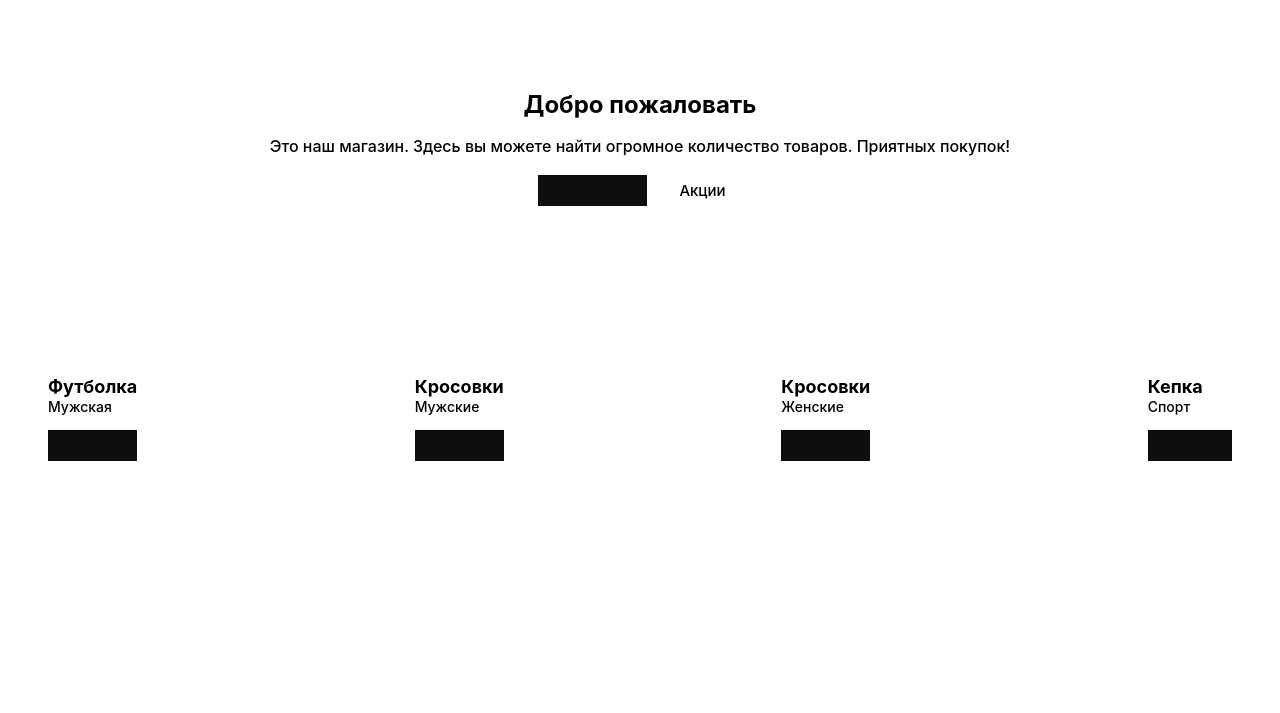
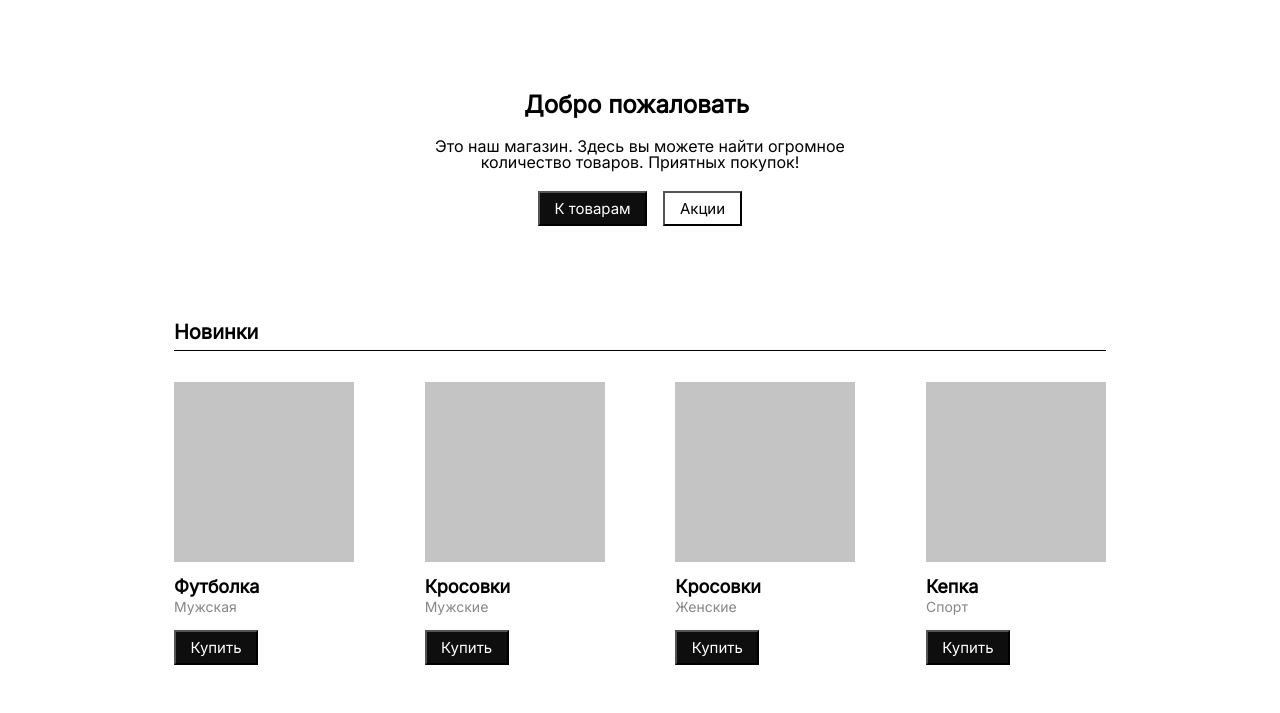
Before and after one commit to Navfront/FigmaToHTML, a website: page index.html in a window 1280 px wide. Shown: the part 107-820 px from the top of the page. Drawn offline with Linux system fonts and the light colour scheme.

Commit message:
Закончил разбор стилизации

```diff
--- a/index.html
+++ b/index.html
@@ -2,56 +2,19 @@
     <!DOCTYPE html>
     <html lang="en">
     <head>
+        <link rel="preconnect" href="https://fonts.googleapis.com">
+        <link rel="preconnect" href="https://fonts.gstatic.com" crossorigin>
+        <link href="https://fonts.googleapis.com/css2?family=Inter&display=swap" rel="stylesheet">
         <meta charset="UTF-8" />
         <title>FIGMA to HTML</title>
     </head>
     <body style="padding: 0; margin: 0;">
-        <div class="document" style="
+        <div class="main" style="display:flex;
+  flex-direction:column;
 
 
 
 
-
-
-
-
-
-
-
-
-
-
-
-
-
-
-
-  "> <div class="screens" style="
-
-
-
-
-  color:rgb(229,229,229);
-
-
-
-
-
-
-
-
-
-
-
-
-
-
-  "> <div class="main" style="display:flex;
-  flex-direction:column;
-
-
-
-  color:rgb(255,255,255);
 
 
 
@@ -64,14 +27,18 @@
 
 
 
-  background-color:rgb(255,255,255);
+  width:1028px;
+
+  margin: 0 auto;
+
+
 
   "> <div class="container" style="display:flex;
   flex-direction:column;
 
   flex-grow: 0;
   gap:48px;
-  color:rgb(0,0,0);
+
 
 
 
@@ -84,6 +51,10 @@
 
 
 
+  width:980px;
+
+
+
 
 
   "> <div class="navbar" style="display:flex;
@@ -91,7 +62,7 @@
   align-self:stretch;
   flex-grow: 0;
   gap:10px;
-  color:rgb(255,255,255);
+
   justify-content: space-between;
   align-items: center;
 
@@ -104,8 +75,12 @@
 
 
 
-  background-color:rgb(255,255,255);
+  width:932px;
 
+  margin: 0 auto;
+
+
+ box-shadow: 0px 1px 0px #000000;
   "> <span class="store" style="
 
 
@@ -124,14 +99,17 @@
   font-size:24px;
   text-align:left;
   line-height:100%;
+  width:64px;
 
+
+
+  color:rgb(0,0,0);;
 
   ">Store</span> <div class="links" style="display:flex;
 
 
   flex-grow: 0;
   gap:24px;
-  color:rgb(0,0,0);
 
 
 
@@ -141,6 +119,11 @@
 
 
 
+
+
+
+
+  width:259px;
 
 
 
@@ -164,7 +147,11 @@
   font-size:15px;
   text-align:left;
   line-height:100%;
+  width:78px;
 
+
+
+  color:rgb(0,0,0);;
 
   ">Категории</span> <span class="корзина" style="
 
@@ -184,7 +171,11 @@
   font-size:15px;
   text-align:left;
   line-height:100%;
+  width:62px;
 
+
+
+  color:rgb(0,0,0);;
 
   ">Корзина</span> <span class="контакты" style="
 
@@ -204,14 +195,18 @@
   font-size:15px;
   text-align:left;
   line-height:100%;
+  width:71px;
 
+
+
+  color:rgb(0,0,0);;
 
   ">Контакты</span></div></div> <div class="content" style="display:flex;
   flex-direction:column;
   align-self:stretch;
   flex-grow: 0;
   gap:21px;
-  color:rgb(0,0,0);
+
 
   align-items: center;
 
@@ -223,6 +218,10 @@
 
 
 
+
+  width:932px;
+
+  margin: 0 auto;
 
 
 
@@ -244,7 +243,11 @@
   font-size:24px;
   text-align:left;
   line-height:100%;
+  width:232px;
 
+
+
+  color:rgb(0,0,0);;
 
   ">Добро пожаловать</span> <span class="это наш магазин. здесь вы можете найти огромное количество товаров. приятных покупок!" style="
 
@@ -264,14 +267,17 @@
   font-size:16px;
   text-align:center;
   line-height:100%;
+  width:480px;
 
+
+
+  color:rgb(0,0,0);;
 
   ">Это наш магазин. Здесь вы можете найти огромное количество товаров. Приятных покупок!</span> <div class="buttons" style="display:flex;
 
 
   flex-grow: 0;
   gap:16px;
-  color:rgb(0,0,0);
 
 
 
@@ -285,13 +291,18 @@
 
 
 
+  width:204px;
 
-  "> <div class="button" style="display:flex;
+
+
+
+
+  "> <button type="button" class="button" style="display:flex;
 
 
   flex-grow: 0;
   gap:10px;
-  color:rgb(14,14,14);
+
 
   align-items: center;
   justify-content: center;
@@ -304,9 +315,13 @@
 
 
 
-  background-color:rgb(14,14,14);
+  width:109px;
 
-  "> <span class="text" style="
+
+
+
+
+   padding-left:0; padding-right:0; cursor:pointer; background:rgb(14,14,14);;"> <span class="text" style="
 
 
   flex-grow: 0;
@@ -324,14 +339,18 @@
   font-size:15px;
   text-align:center;
   line-height:100%;
+  width:77px;
 
 
-  ">К товарам</span></div> <div class="button" style="display:flex;
+
+  color:rgb(255,255,255);;
+
+  ">К товарам</span></button> <button type="button" class="button" style="display:flex;
 
 
   flex-grow: 0;
   gap:10px;
-  color:rgb(0,0,0);
+
 
   align-items: center;
   justify-content: center;
@@ -344,9 +363,13 @@
 
 
 
+  width:79px;
 
 
-  "> <span class="text" style="
+
+
+
+   padding-left:0; padding-right:0; cursor:pointer; background:transparent;"> <span class="text" style="
 
 
   flex-grow: 0;
@@ -364,14 +387,17 @@
   font-size:15px;
   text-align:center;
   line-height:100%;
+  width:47px;
 
 
-  ">Акции</span></div></div></div> <div class="section" style="display:flex;
+
+  color:rgb(0,0,0);;
+
+  ">Акции</span></button></div></div> <div class="section" style="display:flex;
   flex-direction:column;
 
   flex-grow: 0;
   gap:32px;
-  color:rgb(0,0,0);
 
 
 
@@ -385,13 +411,18 @@
 
 
 
+  width:932px;
+
+  margin: 0 auto;
+
+
 
   "> <div class="sectiontitle" style="display:flex;
   flex-direction:column;
   align-self:stretch;
   flex-grow: 0;
 
-  color:rgb(255,255,255);
+
 
 
 
@@ -404,8 +435,12 @@
 
 
 
-  background-color:rgb(255,255,255);
+  width:932px;
 
+
+
+
+ box-shadow: 0px 1px 0px #000000;
   "> <span class="title" style="
 
 
@@ -424,15 +459,41 @@
   font-size:20px;
   text-align:left;
   line-height:100%;
+  width:87px;
 
+
+
+  color:rgb(0,0,0);;
 
   ">Новинки</span></div> <div class="row" style="display:flex;
 
 
   flex-grow: 0;
   gap:48px;
-  color:rgb(0,0,0);
+
   justify-content: space-between;
+
+
+
+
+
+
+
+
+
+
+
+  width:932px;
+
+
+
+
+
+  "> <div class="item" style="display:flex;
+  flex-direction:column;
+
+  flex-grow: 0;
+  gap:16px;
 
 
 
@@ -446,25 +507,11 @@
 
 
 
-  "> <div class="item" style="display:flex;
-  flex-direction:column;
-
-  flex-grow: 0;
-  gap:16px;
-  color:rgb(0,0,0);
+  width:180px;
 
 
 
 
-
-
-
-
-
-
-
-
-  background-color:rgb(255,255,255);
 
   "> <div class="image" style="
 
@@ -484,6 +531,10 @@
 
 
 
+  width:180px;
+  height:180px;
+
+  background-color:rgb(196,196,196);;
 
 
   "></div> <div class="info" style="display:flex;
@@ -491,7 +542,6 @@
 
   flex-grow: 0;
   gap:4px;
-  color:rgb(0,0,0);
 
 
 
@@ -501,6 +551,11 @@
 
 
 
+
+
+
+
+  width:180px;
 
 
 
@@ -524,7 +579,11 @@
   font-size:18px;
   text-align:left;
   line-height:100%;
+  width:180px;
 
+
+
+  color:rgb(0,0,0);;
 
   ">Футболка</span> <span class="subtitle" style="
 
@@ -544,14 +603,18 @@
   font-size:14px;
   text-align:left;
   line-height:100%;
+  width:180px;
 
 
-  ">Мужская</span></div> <div class="button" style="display:flex;
+
+  color:rgb(135,135,135);;
+
+  ">Мужская</span></div> <button type="button" class="button" style="display:flex;
 
 
   flex-grow: 0;
   gap:10px;
-  color:rgb(14,14,14);
+
 
   align-items: center;
   justify-content: center;
@@ -564,9 +627,13 @@
 
 
 
-  background-color:rgb(14,14,14);
+  width:84px;
 
-  "> <span class="text" style="
+
+
+
+
+   padding-left:0; padding-right:0; cursor:pointer; background:rgb(14,14,14);;"> <span class="text" style="
 
 
   flex-grow: 0;
@@ -584,14 +651,17 @@
   font-size:15px;
   text-align:center;
   line-height:100%;
+  width:52px;
 
 
-  ">Купить</span></div></div> <div class="item" style="display:flex;
+
+  color:rgb(255,255,255);;
+
+  ">Купить</span></button></div> <div class="item" style="display:flex;
   flex-direction:column;
 
   flex-grow: 0;
   gap:16px;
-  color:rgb(0,0,0);
 
 
 
@@ -604,7 +674,12 @@
 
 
 
-  background-color:rgb(255,255,255);
+
+  width:180px;
+
+
+
+
 
   "> <div class="image" style="
 
@@ -624,6 +699,10 @@
 
 
 
+  width:180px;
+  height:180px;
+
+  background-color:rgb(196,196,196);;
 
 
   "></div> <div class="info" style="display:flex;
@@ -631,7 +710,6 @@
 
   flex-grow: 0;
   gap:4px;
-  color:rgb(0,0,0);
 
 
 
@@ -641,6 +719,11 @@
 
 
 
+
+
+
+
+  width:180px;
 
 
 
@@ -664,7 +747,11 @@
   font-size:18px;
   text-align:left;
   line-height:100%;
+  width:180px;
 
+
+
+  color:rgb(0,0,0);;
 
   ">Кросовки</span> <span class="subtitle" style="
 
@@ -684,14 +771,18 @@
   font-size:14px;
   text-align:left;
   line-height:100%;
+  width:180px;
 
 
-  ">Мужские</span></div> <div class="button" style="display:flex;
+
+  color:rgb(135,135,135);;
+
+  ">Мужские</span></div> <button type="button" class="button" style="display:flex;
 
 
   flex-grow: 0;
   gap:10px;
-  color:rgb(14,14,14);
+
 
   align-items: center;
   justify-content: center;
@@ -704,9 +795,13 @@
 
 
 
-  background-color:rgb(14,14,14);
+  width:84px;
 
-  "> <span class="text" style="
+
+
+
+
+   padding-left:0; padding-right:0; cursor:pointer; background:rgb(14,14,14);;"> <span class="text" style="
 
 
   flex-grow: 0;
@@ -724,14 +819,17 @@
   font-size:15px;
   text-align:center;
   line-height:100%;
+  width:52px;
 
 
-  ">Купить</span></div></div> <div class="item" style="display:flex;
+
+  color:rgb(255,255,255);;
+
+  ">Купить</span></button></div> <div class="item" style="display:flex;
   flex-direction:column;
 
   flex-grow: 0;
   gap:16px;
-  color:rgb(0,0,0);
 
 
 
@@ -744,7 +842,12 @@
 
 
 
-  background-color:rgb(255,255,255);
+
+  width:180px;
+
+
+
+
 
   "> <div class="image" style="
 
@@ -764,6 +867,10 @@
 
 
 
+  width:180px;
+  height:180px;
+
+  background-color:rgb(196,196,196);;
 
 
   "></div> <div class="info" style="display:flex;
@@ -771,7 +878,6 @@
 
   flex-grow: 0;
   gap:4px;
-  color:rgb(0,0,0);
 
 
 
@@ -781,6 +887,11 @@
 
 
 
+
+
+
+
+  width:180px;
 
 
 
@@ -804,7 +915,11 @@
   font-size:18px;
   text-align:left;
   line-height:100%;
+  width:180px;
 
+
+
+  color:rgb(0,0,0);;
 
   ">Кросовки</span> <span class="subtitle" style="
 
@@ -824,14 +939,18 @@
   font-size:14px;
   text-align:left;
   line-height:100%;
+  width:180px;
 
 
-  ">Женские</span></div> <div class="button" style="display:flex;
+
+  color:rgb(135,135,135);;
+
+  ">Женские</span></div> <button type="button" class="button" style="display:flex;
 
 
   flex-grow: 0;
   gap:10px;
-  color:rgb(14,14,14);
+
 
   align-items: center;
   justify-content: center;
@@ -844,9 +963,13 @@
 
 
 
-  background-color:rgb(14,14,14);
+  width:84px;
 
-  "> <span class="text" style="
+
+
+
+
+   padding-left:0; padding-right:0; cursor:pointer; background:rgb(14,14,14);;"> <span class="text" style="
 
 
   flex-grow: 0;
@@ -864,14 +987,17 @@
   font-size:15px;
   text-align:center;
   line-height:100%;
+  width:52px;
 
 
-  ">Купить</span></div></div> <div class="item" style="display:flex;
+
+  color:rgb(255,255,255);;
+
+  ">Купить</span></button></div> <div class="item" style="display:flex;
   flex-direction:column;
 
   flex-grow: 0;
   gap:16px;
-  color:rgb(0,0,0);
 
 
 
@@ -884,7 +1010,12 @@
 
 
 
-  background-color:rgb(255,255,255);
+
+  width:180px;
+
+
+
+
 
   "> <div class="image" style="
 
@@ -904,6 +1035,10 @@
 
 
 
+  width:180px;
+  height:180px;
+
+  background-color:rgb(196,196,196);;
 
 
   "></div> <div class="info" style="display:flex;
@@ -911,7 +1046,6 @@
 
   flex-grow: 0;
   gap:4px;
-  color:rgb(0,0,0);
 
 
 
@@ -921,6 +1055,11 @@
 
 
 
+
+
+
+
+  width:180px;
 
 
 
@@ -944,7 +1083,11 @@
   font-size:18px;
   text-align:left;
   line-height:100%;
+  width:180px;
 
+
+
+  color:rgb(0,0,0);;
 
   ">Кепка</span> <span class="subtitle" style="
 
@@ -964,14 +1107,18 @@
   font-size:14px;
   text-align:left;
   line-height:100%;
+  width:180px;
 
 
-  ">Спорт</span></div> <div class="button" style="display:flex;
+
+  color:rgb(135,135,135);;
+
+  ">Спорт</span></div> <button type="button" class="button" style="display:flex;
 
 
   flex-grow: 0;
   gap:10px;
-  color:rgb(14,14,14);
+
 
   align-items: center;
   justify-content: center;
@@ -984,9 +1131,13 @@
 
 
 
-  background-color:rgb(14,14,14);
+  width:84px;
 
-  "> <span class="text" style="
+
+
+
+
+   padding-left:0; padding-right:0; cursor:pointer; background:rgb(14,14,14);;"> <span class="text" style="
 
 
   flex-grow: 0;
@@ -1004,48 +1155,12 @@
   font-size:15px;
   text-align:center;
   line-height:100%;
-
-
-  ">Купить</span></div></div></div></div></div></div></div> <div class="components" style="
+  width:52px;
 
 
 
+  color:rgb(255,255,255);;
 
-  color:rgb(229,229,229);
-
-
-
-
-
-
-
-
-
-
-
-
-
-
-  "> <div class="button" style="
-
-
-
-
-  color:rgb(0,0,0);
-
-
-
-
-
-
-
-
-
-
-
-
-
-
-  ">   </div> </div></div>
+  ">Купить</span></button></div></div></div></div></div>
     </body>
     </html>
--- a/run.js
+++ b/run.js
@@ -10,6 +10,9 @@ const html = `
     <!DOCTYPE html>
     <html lang="en">
     <head>
+        <link rel="preconnect" href="https://fonts.googleapis.com">
+        <link rel="preconnect" href="https://fonts.gstatic.com" crossorigin>
+        <link href="https://fonts.googleapis.com/css2?family=Inter&display=swap" rel="stylesheet">
         <meta charset="UTF-8" />
         <title>FIGMA to HTML</title>
     </head>
--- a/run.ts
+++ b/run.ts
@@ -12,6 +12,9 @@ const html = `
     <!DOCTYPE html>
     <html lang="en">
     <head>
+        <link rel="preconnect" href="https://fonts.googleapis.com">
+        <link rel="preconnect" href="https://fonts.gstatic.com" crossorigin>
+        <link href="https://fonts.googleapis.com/css2?family=Inter&display=swap" rel="stylesheet">
         <meta charset="UTF-8" />
         <title>FIGMA to HTML</title>
     </head>
```
Also changed, not shown: solution.js (+45 -14 lines), solution.ts (+41 -12 lines).
